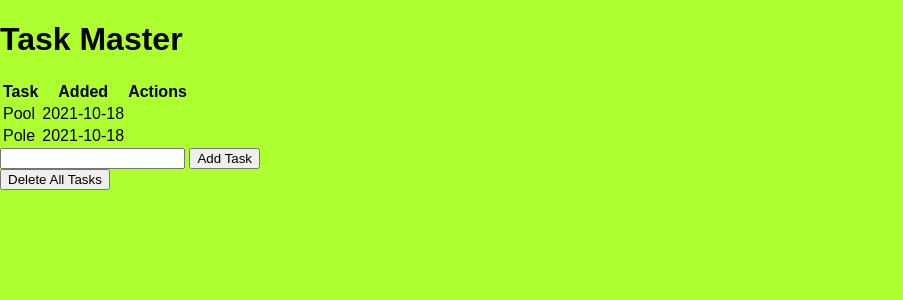
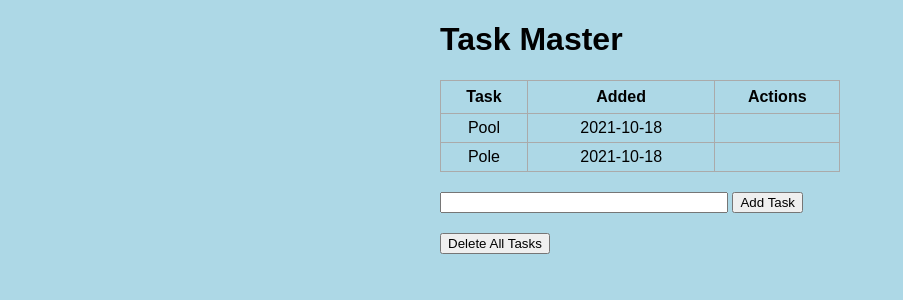
Before and after one commit to stujmar/flask-regression, a Flask app: page / in a window 1280 px wide. Shown: the top 300 px of the page, without its empty margins (0-903 px from the left). Run offline with Flask 2, Linux system fonts and the light colour scheme; data comes from the database, SQL or seed files in the repository.

Commit message:
[sm] brought in base styling from the tutorial

```diff
--- a/static/css/main.css
+++ b/static/css/main.css
@@ -3,3 +3,41 @@ body {
     font-family: sans-serif;
     background: greenyellow;
 }
+
+
+body, html {
+    margin: 0;
+    font-family: sans-serif;
+    background-color: lightblue;
+}
+
+.content {
+    margin: 0 auto;
+    width: 400px;
+}
+
+table, td, th {
+    border: 1px solid #aaa;
+}
+
+table {
+    border-collapse: collapse;
+    width: 100%;
+}
+
+th {
+    height: 30px;
+}
+
+td {
+    text-align: center;
+    padding: 5px;
+}
+
+form {
+    margin-top: 20px;
+}
+
+#content {
+    width: 70%;
+}
```
